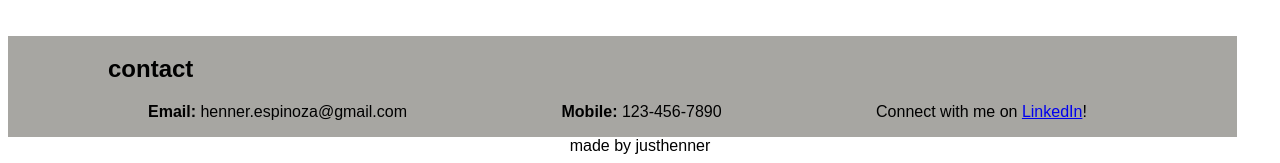
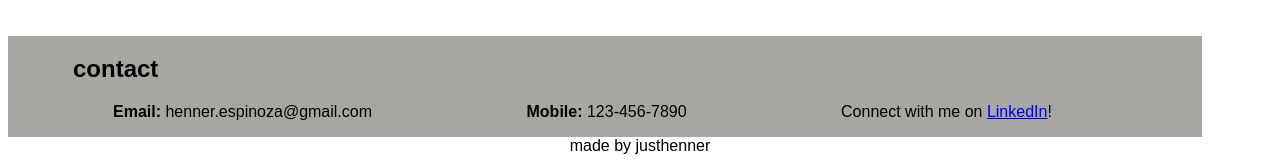
Before and after one commit to justhenner/Henner-Espinoza-Full-Stack-Developer-Portfolio, a plain HTML site: page index.html in a window 1280 px wide. Shown: the part 1208-1371 px from the top of the page. Drawn offline with Linux system fonts and the light colour scheme.

Commit message:
footer update

```diff
--- a/assets/CSS/style.css
+++ b/assets/CSS/style.css
@@ -93,7 +93,7 @@ img.three{
 #contact {
     background-color: rgb(167, 166, 162);
     display: inline-block;
-    padding-left: 100px;
+    padding-left: 65px;
 
 }
 .container h2 li{
```
